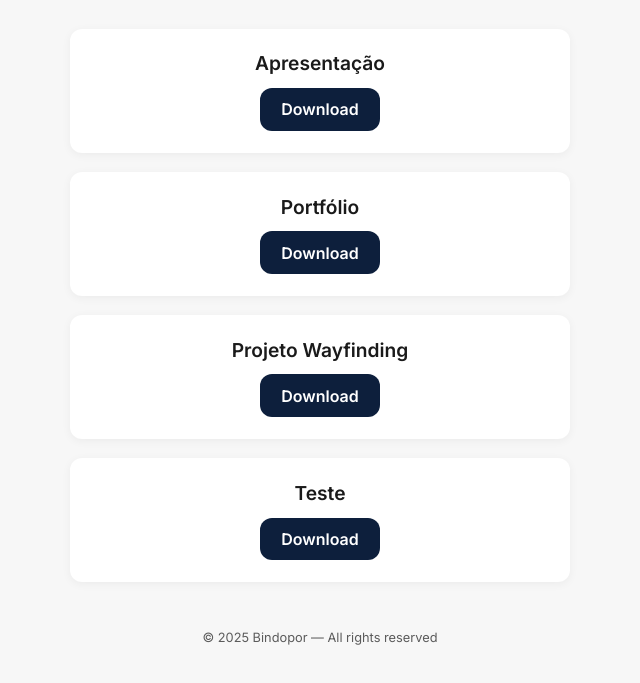
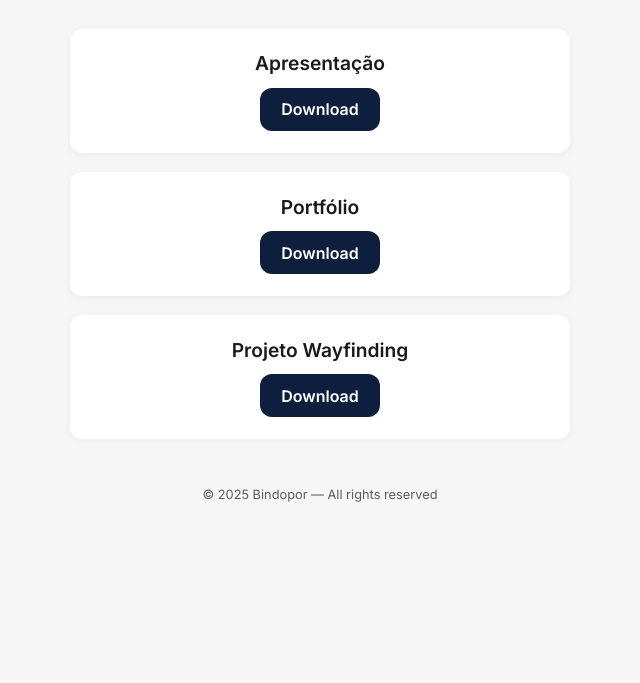
Before and after one commit to bindopor/downloads, a plain HTML site: page index.html in a window 1280 px wide. Shown: the part 115-798 px from the top of the page, without its empty margins (320-960 px from the left). Drawn offline with Linux system fonts and the light colour scheme.

Commit message:
Update index.html

```diff
--- a/index.html
+++ b/index.html
@@ -122,10 +122,6 @@
         <h2>Projeto Wayfinding</h2>
         <a class="download-btn" href="https://drive.google.com/uc?export=download&id=1rREgMFPj5pFFA9RTDqQSlW5bzJC4DIe9" download>Download</a>
       </div>
-      <div class="card">
-        <h2>Teste</h2>
-        <a class="download-btn" href="Bindopor_Apresentação.zip" download>Download</a>
-      </div>
     </section>
 
     <footer>© 2025 Bindopor — All rights reserved</footer>
```
